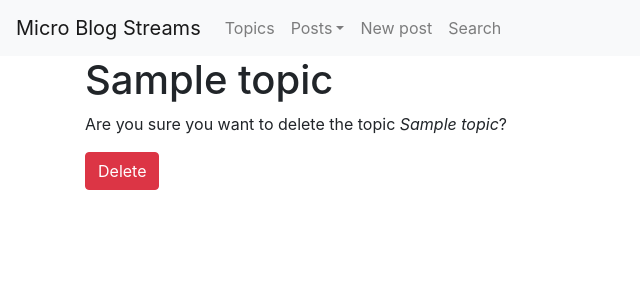
After one commit to rrees/micro-blog-streams, a Flask app: template app/templates/topics/delete.html in a window 1280 px wide. The commit adds this page. Shown: the top 300 px of the page, without its empty margins (0-640 px from the left). Run offline with Flask 2, Linux system fonts and the light colour scheme; the template is opened without the code that fills it: most values are stand-ins (such as "Sample title", 1, 10 or a date in 2020); some libraries are stand-ins or nearby versions.

Commit message:
Completes the UI journey for topic deletion

```diff
--- a/app/app.py
+++ b/app/app.py
@@ -45,6 +45,13 @@ routes = [
     ),
     ("/topics/new", "new_topic", handlers.pages.new_topic, ["GET"]),
     ("/forms/topic/new", "new_topic_form", handlers.forms.new_topic, ["POST"]),
+    (
+        "/forms/topic/delete/<topic_id>",
+        "delete_topic_form",
+        handlers.forms.delete_topic,
+        ["POST"],
+    ),
+    ("/topic/<topic_id>/delete", "delete_topic", handlers.pages.delete_topic, ["GET"]),
     ("/posts/new", "new_post", handlers.pages.new_post, ["GET"]),
     ("/forms/post/new", "new_post_form", handlers.forms.new_post, ["POST"]),
     ("/post/<post_id>", "post", handlers.pages.post, ["GET"]),
--- /dev/null
+++ b/app/templates/topics/delete.html
@@ -0,0 +1,15 @@
+{% extends 'default.html' %}
+
+{% block title %}Delete topic {{topic.title}}{% endblock %}
+
+{% block content %}
+<div class="container-lg">
+    <h1>{{topic.title}}</h1>
+
+    <p>Are you sure you want to delete the topic <em>{{topic.title}}</em>?</p>
+
+    <form method="POST" action="{{url_for('delete_topic_form', topic_id=topic.id)}}">
+
+    	<button type="submit" class="btn btn-danger">Delete</button>
+    </form>
+{% endblock %}
--- a/app/templates/topics/fragments/topic-actions.html
+++ b/app/templates/topics/fragments/topic-actions.html
@@ -1,4 +1,5 @@
 <div class="topic-actions my-3">
 	<span class="mr-3">Topic:</span>
 	<a class="mr-3" href="{{url_for('edit_topic', topic_id=topic.id)}}">Edit</a>
+	<a href="{{url_for('delete_topic', topic_id=topic.id)}}">Delete</a>
 </div>
```
Also changed, not shown: app/handlers/forms.py (+7 -0 lines), app/handlers/pages.py (+7 -0 lines).
